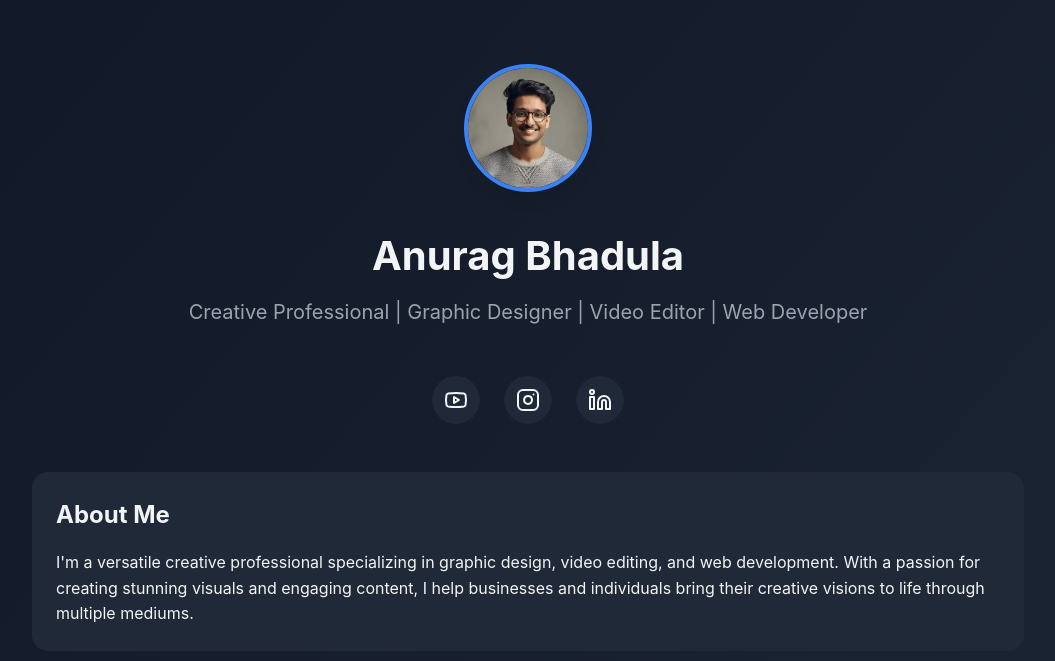
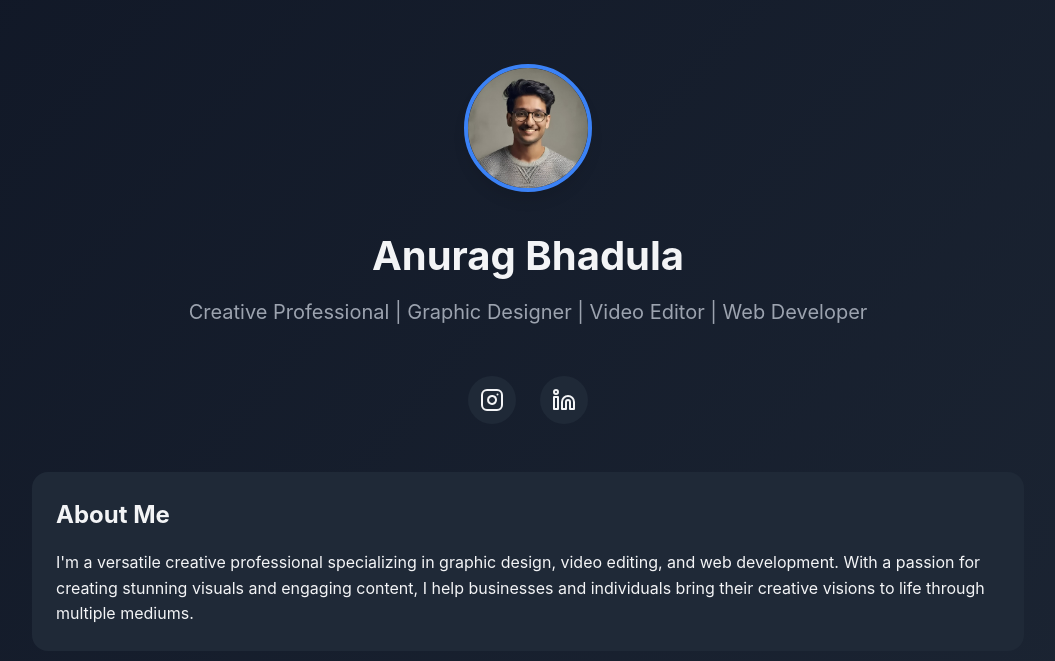
Before and after one commit to anuragbhadula/superprofile, a plain HTML site: page index.html in a window 1280 px wide. Shown: the top 661 px of the page, without its empty margins (112-1167 px from the left). Drawn offline with Linux system fonts and the light colour scheme.

Commit message:
Update index.html

```diff
--- a/index.html
+++ b/index.html
@@ -21,12 +21,7 @@
 
         <!-- Social Links -->
         <div class="social-links">
-            <a href="https://www.youtube.com/@quistdriven" class="social-link" aria-label="YouTube">
-                <svg xmlns="http://www.w3.org/2000/svg" width="24" height="24" viewBox="0 0 24 24" fill="none" stroke="currentColor" stroke-width="2" stroke-linecap="round" stroke-linejoin="round">
-                    <path d="M2.5 17a24.12 24.12 0 0 1 0-10 2 2 0 0 1 1.4-1.4 49.56 49.56 0 0 1 16.2 0A2 2 0 0 1 21.5 7a24.12 24.12 0 0 1 0 10 2 2 0 0 1-1.4 1.4 49.55 49.55 0 0 1-16.2 0A2 2 0 0 1 2.5 17"/>
-                    <path d="m10 15 5-3-5-3z"/>
-                </svg>
-            </a>
+
             <a href="https://www.instagram.com/_quistdesign/" class="social-link" aria-label="Instagram Personal">
                 <svg xmlns="http://www.w3.org/2000/svg" width="24" height="24" viewBox="0 0 24 24" fill="none" stroke="currentColor" stroke-width="2" stroke-linecap="round" stroke-linejoin="round">
                     <rect width="20" height="20" x="2" y="2" rx="5" ry="5"/>
```
